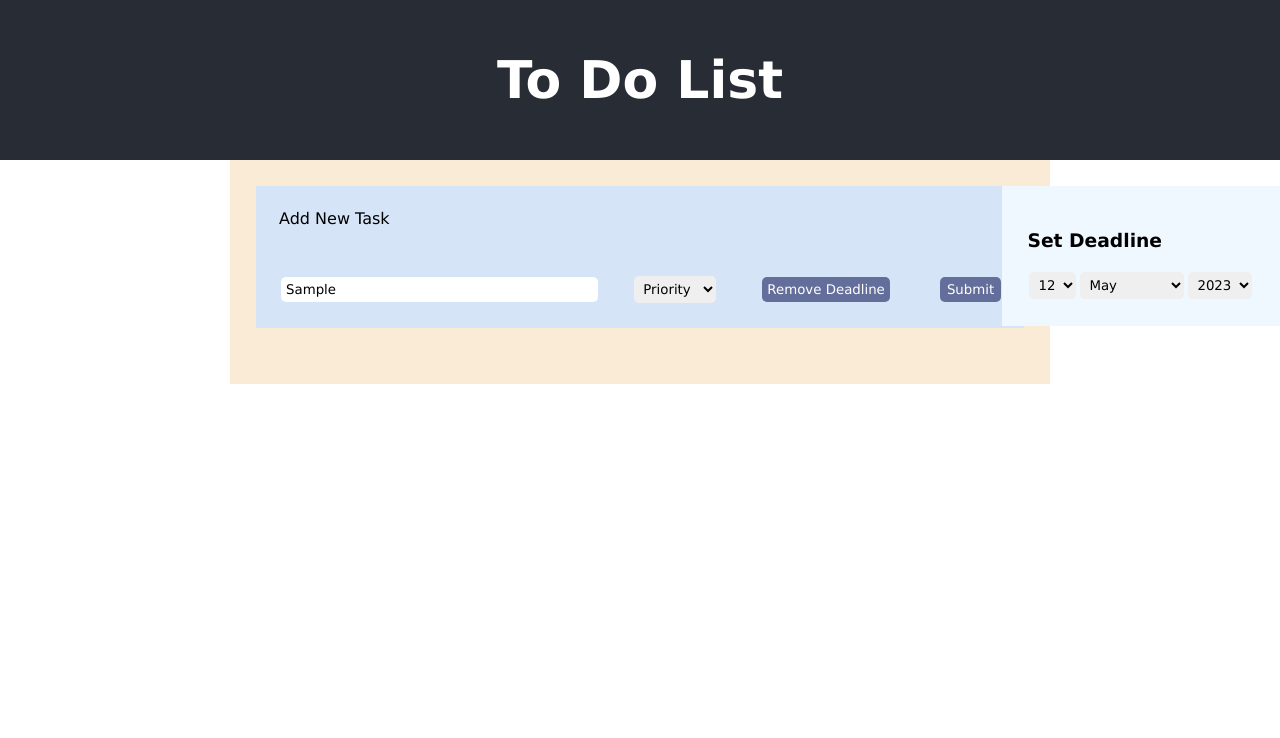
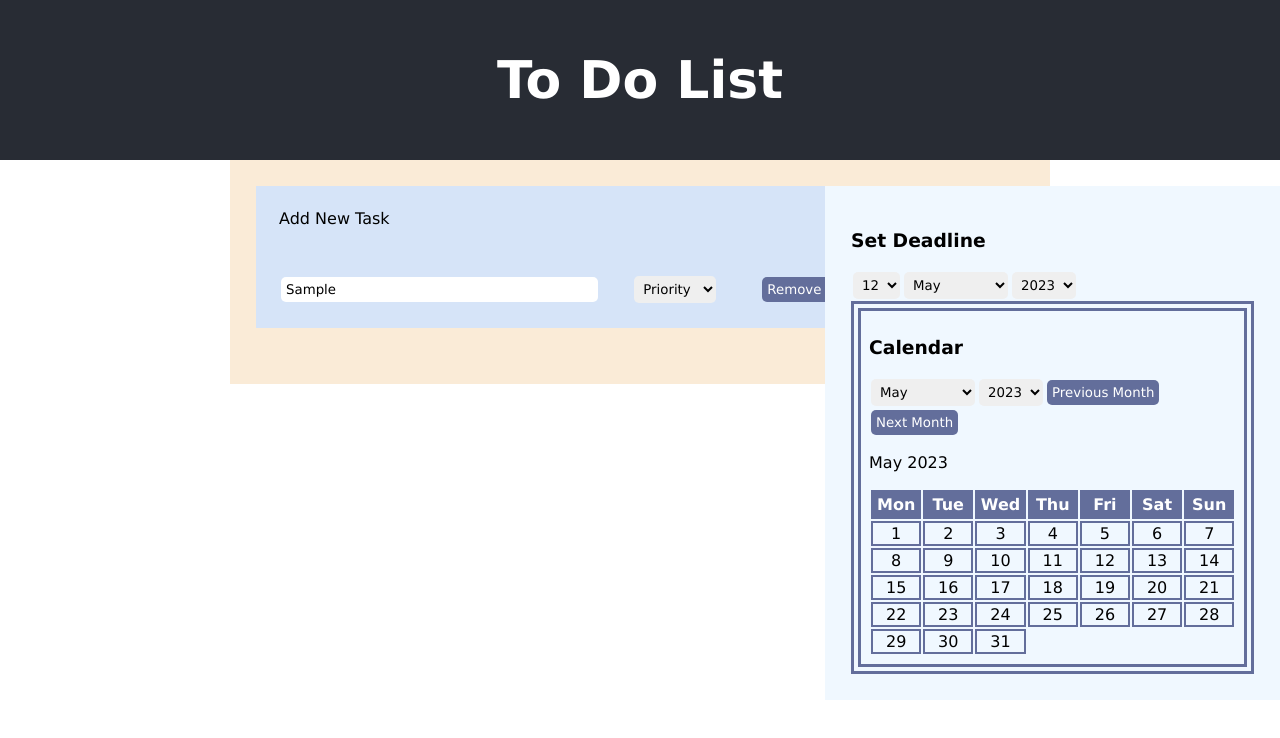
Before and after one commit to dragonspirals/React-To-Do-List, a React (Create React App) app: page / in a window 1280 px wide. Both pictures are taken after typing "Sample" into the empty fields and a click on the button "Add Deadline". Shown: the top 738 px of the page. Built offline with nearby package versions, Linux system fonts and the light colour scheme.

Commit message:
separated calendar app files
CalendarApp =>
arrayFns, ArrayToTable, CalendarApp

```diff
--- /dev/null
+++ b/src/New task form/ArrayToTable.js
@@ -0,0 +1,36 @@
+
+
+const weekDay = ["Mon", "Tue", "Wed", "Thu", "Fri", "Sat", "Sun"];
+
+
+    // array becomes row with array elements
+    const ArrayToRow = ({ array, clickFn }) => {
+        return (
+            <tr>
+                {array.map(cell => (
+                    <td className="table-box">{cell}</td>
+                ))}
+            </tr>
+        )
+    }
+
+
+
+        // 2d array becomes table with array elements being rows
+        export default function ArrayToTable({ array })  {
+
+            return(
+                <table>
+
+                    <tr>
+                        {weekDay.map(cell => (
+                            <th className="table-headings">{cell}</th>
+                        ))}
+                    </tr>
+
+                    {array.map(row => (
+                        <ArrayToRow array={row} />
+                    ))}
+                </table >
+            )
+        }
--- a/src/New task form/Calendar.js
+++ b/src/New task form/Calendar.js
@@ -1,5 +1,6 @@
 import { useState, useCallback, useEffect } from "react";
 import GenerateOptions from "./GenerateOptions";
+import CalendarApp from "./CalendarApp";
 
 export default function Calendar({ newTask, setFunction }) {
     // renders only if show===true - later can create an animation or somethin maybe
@@ -95,6 +96,9 @@ export default function Calendar({ newTask, setFunction }) {
                     <GenerateOptions start={today.getFullYear()} step={1} number={5} />
                 </select>
 
+
+                <CalendarApp updateDate={updateDate}/>
+
             </div>
         )
     }
--- a/src/New task form/CalendarApp.js
+++ b/src/New task form/CalendarApp.js
@@ -1,15 +1,13 @@
 import React, { useState } from "react";
 import GenerateOptions, {GenerateMonths} from "./GenerateOptions";
-
+import ArrayToTable from "./ArrayToTable";
+import flatDates, {splitWeek} from "./arrayFns.js"
 
 
 // THIS FILE PROBABLY SHOULD BE SEPARATED INTO SMALLER FILES
-export default function CalendarApp() {
-
+export default function CalendarApp({ updateDate }) {
 
     const today = new Date();
-
-    const weekDay = ["Mon", "Tue", "Wed", "Thu", "Fri", "Sat", "Sun"];
 
     function DateTable() {
 
@@ -17,42 +15,54 @@ export default function CalendarApp() {
 
         /* ------------------------ array to table functions ------------------------ */
 
-        // array becomes row with array elements
-        const ArrayToRow = ({ array }) => {
-            return (
-                <tr>
-                    {array.map(cell => (
-                        <td className="table-box">{cell}</td>
-                    ))}
-                </tr>
-            )
-        }
+        // // array becomes row with array elements
+        // const ArrayToRow = ({ array }) => {
+        //     return (
+        //         <tr>
+        //             {array.map(cell => (
+        //                 <td onClick={()=>{updateDate("day", cell)}}
+        //                 className="table-box">{cell}</td>
+        //             ))}
+        //         </tr>
+        //     )
+        // }
 
 
 
-        // 2d array becomes table with array elements being rows
-        const ArrayToTable = ({ array }) => {
+        // // 2d array becomes table with array elements being rows
+        // const ArrayToTable = ({ array }) => {
 
-            return(
-                <table>
+        //     return(
+        //         <table>
 
-                    <tr>
-                        {weekDay.map(cell => (
-                            <th className="table-headings">{cell}</th>
-                        ))}
-                    </tr>
+        //             <tr>
+        //                 {weekDay.map(cell => (
+        //                     <th className="table-headings">{cell}</th>
+        //                 ))}
+        //             </tr>
 
-                    {array.map(row => (
-                        <ArrayToRow array={row} />
-                    ))}
-                </table >
-            )
-        }
+        //             {array.map(row => (
+        //                 <ArrayToRow array={row} />
+        //             ))}
+        //         </table >
+        //     )
+        // }
 
 
         /* --------------------------- date array to table -------------------------- */
 
         // creates a table of the inputted month sorted by weeks
+
+
+
+    // month table with interface to change month
+
+
+        const firstOfMonth = new Date(today.getFullYear(), today.getMonth(), 1);
+        const [viewMonth, setViewMonth] = useState(firstOfMonth);
+
+
+
         const MonthTable = ({ year, month }) => {
 
 
@@ -71,37 +81,37 @@ export default function CalendarApp() {
 
             /* -------------------------------- functions ------------------------------- */
 
-            // splits an array into sub-arrays of length 7
-            function splitWeek(flatArray) {
+            // // splits an array into sub-arrays of length 7
+            // function splitWeek(flatArray) {
 
-                const newArray = [];
+            //     const newArray = [];
 
-                for (let i=0; i<flatArray.length; i++) {
-                    // create an array for each week inside array
-                    if (i%7 === 0) {
-                        const weekArray = [];
-                        newArray.push(weekArray);
-                    }
+            //     for (let i=0; i<flatArray.length; i++) {
+            //         // create an array for each week inside array
+            //         if (i%7 === 0) {
+            //             const weekArray = [];
+            //             newArray.push(weekArray);
+            //         }
 
-                    newArray[Math.floor(i/7)].push(flatArray[i]);
-                }
+            //         newArray[Math.floor(i/7)].push(flatArray[i]);
+            //     }
 
-                return(newArray);
-            }
+            //     return(newArray);
+            // }
 
-            // flat array of dates
-            function flatDates(startDate, numDays) {
-                const array = [];
+            // // flat array of dates
+            // function flatDates(startDate, numDays) {
+            //     const array = [];
 
-                for (let i=0; i<numDays; i++) {
-                    const date = new Date();
+            //     for (let i=0; i<numDays; i++) {
+            //         const date = new Date();
 
-                    date.setDate(startDate.getDate() + i);
-                    array.push(date.getDate());
-                }
+            //         date.setDate(startDate.getDate() + i);
+            //         array.push(date.getDate());
+            //     }
 
-                return array;
-            }
+            //     return array;
+            // }
 
             function monthArray() {
                 const dateArray = flatDates(firstDay, monthLength);
@@ -117,18 +127,12 @@ export default function CalendarApp() {
             /* --------------------------------- return --------------------------------- */
 
             return (
-                <ArrayToTable className="Calendar-table" headings={[weekDay]} array={monthArray()} />
+                <ArrayToTable className="Calendar-table" array={monthArray()} />
             )
 
 
         }
 
-
-        // month table with interface to change month
-        const ChangeMonthTable = () => {
-
-            const firstOfMonth = new Date(today.getFullYear(), today.getMonth(), 1);
-            const [viewMonth, setViewMonth] = useState(firstOfMonth);
 
 
 
@@ -175,17 +179,14 @@ export default function CalendarApp() {
             <MonthTable year={viewMonth.getFullYear()} month={viewMonth.getMonth()} />
             </>
         )
-        }
 
-        return (
-            <>
-            <ChangeMonthTable />
-            </>
-        )
+
+
 
 
 
     }
+
 
     return(
         <div className="Calendar-app">
--- /dev/null
+++ b/src/New task form/arrayFns.js
@@ -0,0 +1,31 @@
+// / splits an array into sub-arrays of length 7
+export function splitWeek(flatArray) {
+
+    const newArray = [];
+
+    for (let i=0; i<flatArray.length; i++) {
+        // create an array for each week inside array
+        if (i%7 === 0) {
+            const weekArray = [];
+            newArray.push(weekArray);
+        }
+
+        newArray[Math.floor(i/7)].push(flatArray[i]);
+    }
+
+    return(newArray);
+}
+
+// flat array of dates
+export default function flatDates(startDate, numDays) {
+    const array = [];
+
+    for (let i=0; i<numDays; i++) {
+        const date = new Date();
+
+        date.setDate(startDate.getDate() + i);
+        array.push(date.getDate());
+    }
+
+    return array;
+}
```
Lines whose indentation alone changed are shown as unchanged.
